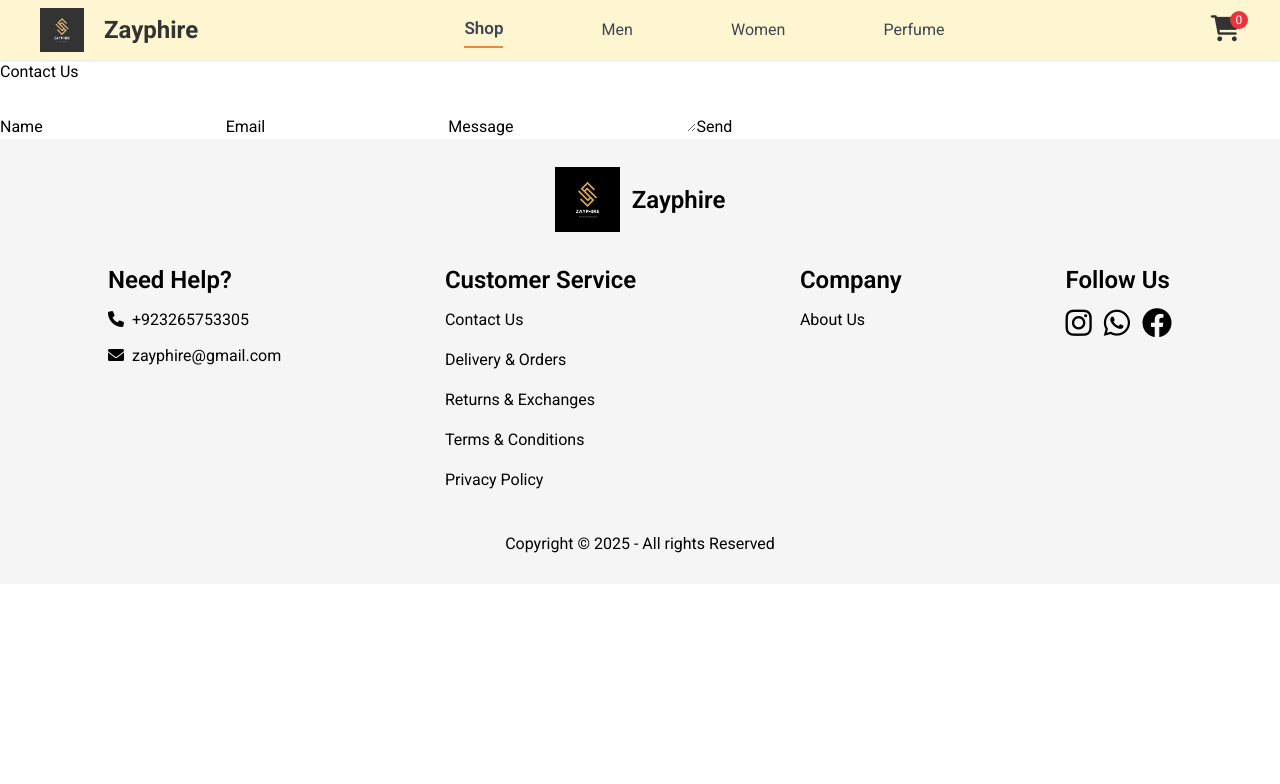
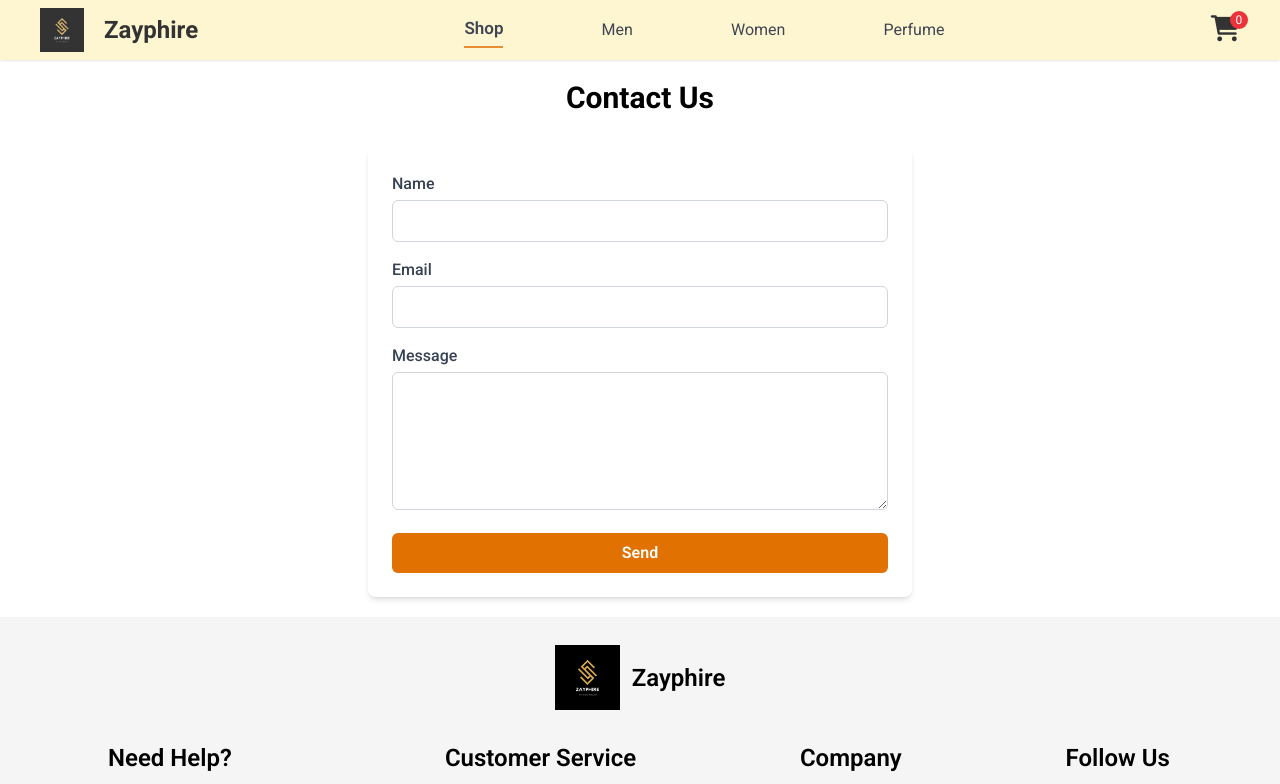
Before and after one commit to mussadiqkhan6886/zayphireStore, a React (Vite) app: page /contact in a window 1280 px wide. Shown: the top 784 px of the page. Built offline with nearby package versions, Linux system fonts and the light colour scheme.

Commit message:
comepletd contect us too

```diff
--- a/src/Pages/ContactUs.jsx
+++ b/src/Pages/ContactUs.jsx
@@ -22,21 +22,54 @@ const ContactUs = () => {
       );
   };
   return (
-    <main className='pt-15'>
-      <h1>Contact Us</h1>
+   <main className="pt-20 px-4 mb-5 max-w-xl mx-auto">
+  <h1 className="text-3xl font-bold text-center mb-8">Contact Us</h1>
 
+  <form
+    ref={form}
+    onSubmit={sendEmail}
+    className="bg-white shadow-md rounded-lg p-6 space-y-4"
+  >
+    <div>
+      <label className="block text-gray-700 font-medium mb-1">Name</label>
+      <input
+        autocomplete="off"
+        type="text"
+        name="user_name"
+        className="w-full border border-gray-300 rounded-md px-3 py-2 focus:outline-none focus:ring-2 focus:ring-blue-500"
+        required
+      />
+    </div>
 
+    <div>
+      <label className="block text-gray-700 font-medium mb-1">Email</label>
+      <input
+        autocomplete="off"
+        type="email"
+        name="user_email"
+        className="w-full border border-gray-300 rounded-md px-3 py-2 focus:outline-none focus:ring-2 focus:ring-blue-500"
+        required
+      />
+    </div>
 
-    <form ref={form} onSubmit={sendEmail}>
-      <label>Name</label>
-      <input type="text" name="user_name" />
-      <label>Email</label>
-      <input type="email" name="user_email" />
-      <label>Message</label>
-      <textarea name="message" />
-      <input type="submit" value="Send" />
-    </form>
-    </main>
+    <div>
+      <label className="block text-gray-700 font-medium mb-1">Message</label>
+      <textarea
+        name="message"
+        rows="5"
+        className="w-full border border-gray-300 rounded-md px-3 py-2 focus:outline-none focus:ring-2 focus:ring-blue-500"
+        required
+      />
+    </div>
+
+    <input
+      autocomplete="off"
+      type="submit"
+      value="Send"
+      className="w-full bg-amber-600 text-white cursor-pointer font-semibold py-2 rounded-md hover:bg-amber-700 transition"
+    />
+  </form>
+</main>
   )
 }
 
```
